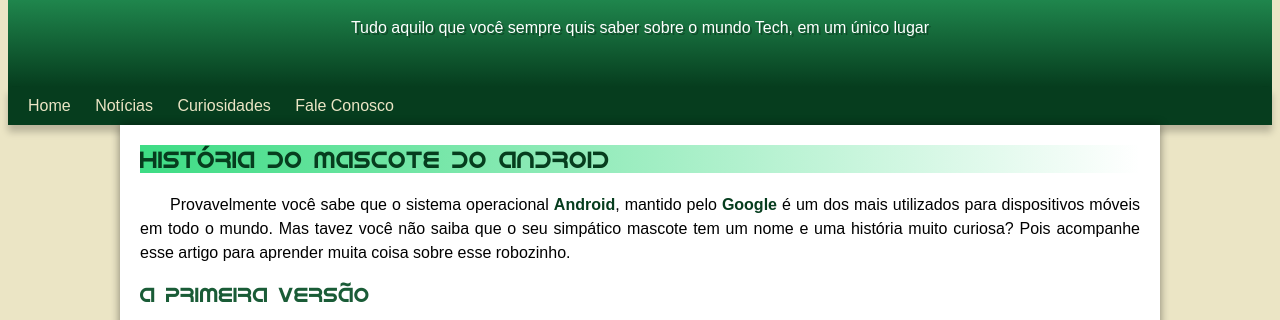
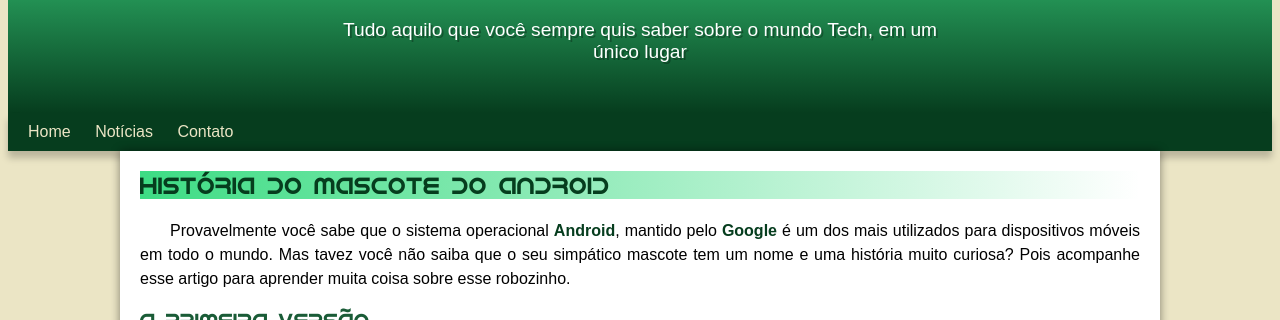
Before and after one commit to alvimwd/projeto-android, a plain HTML site: page index.html in a window 1280 px wide. Shown: the part 111-431 px from the top of the page. Drawn offline with Linux system fonts and the light colour scheme.

Commit message:
Problema de paadin corrigido

```diff
--- a/estilo/style.css
+++ b/estilo/style.css
@@ -51,8 +51,13 @@ header > h1 {
 
 }
 header > p {
+    font-size: 1.2em;
     color: white;
     padding-bottom: 50px;
+    max-width: 600px;
+    padding-right: 10px;
+    padding-left: 10px;
+    margin: auto;
     text-shadow: 2px 2px 0px rgba(0, 0, 0, 0.287);
 }
 nav{
--- a/index.html
+++ b/index.html
@@ -17,8 +17,7 @@
     <nav>
         <a href="#">Home</a>
         <a href="#">Notícias</a>
-        <a href="#">Curiosidades</a>
-        <a href="#">Fale Conosco</a>
+        <a href="#">Contato</a>
     </nav>
     <main>
         <article>
```
